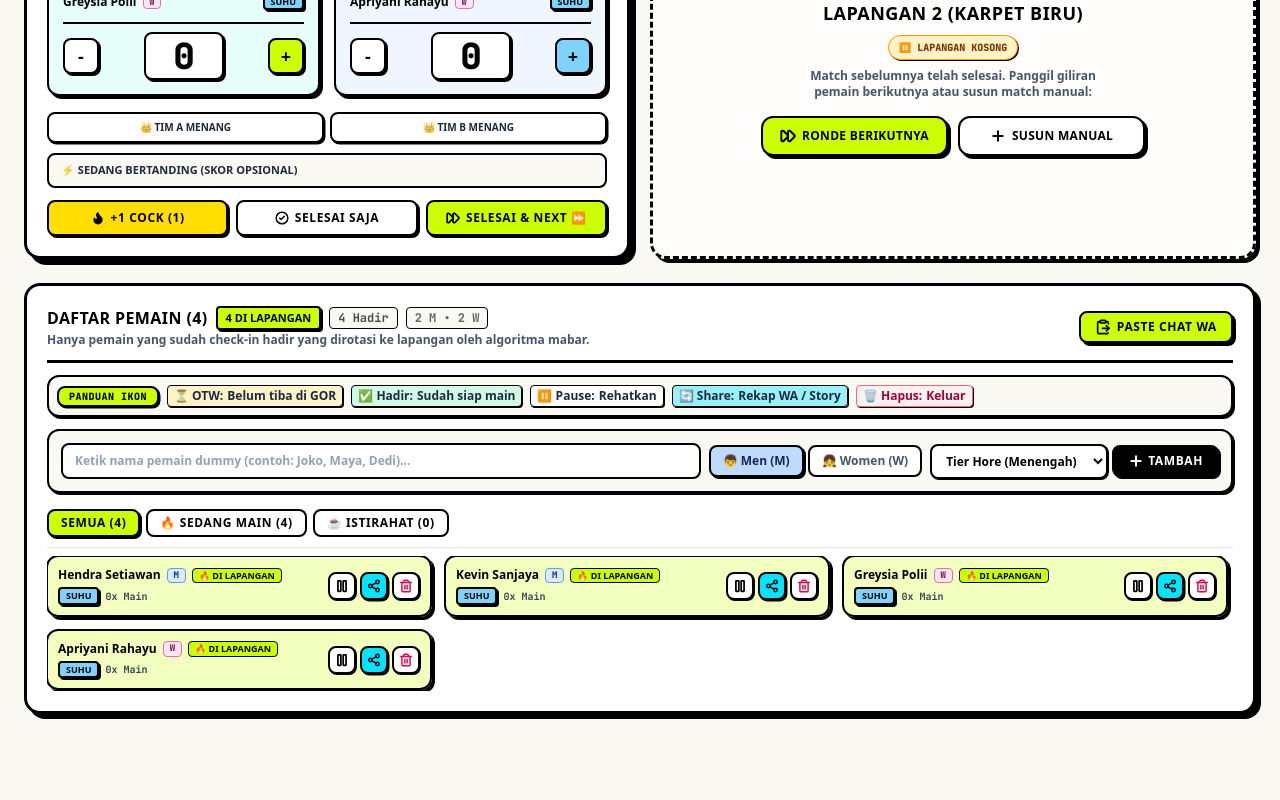
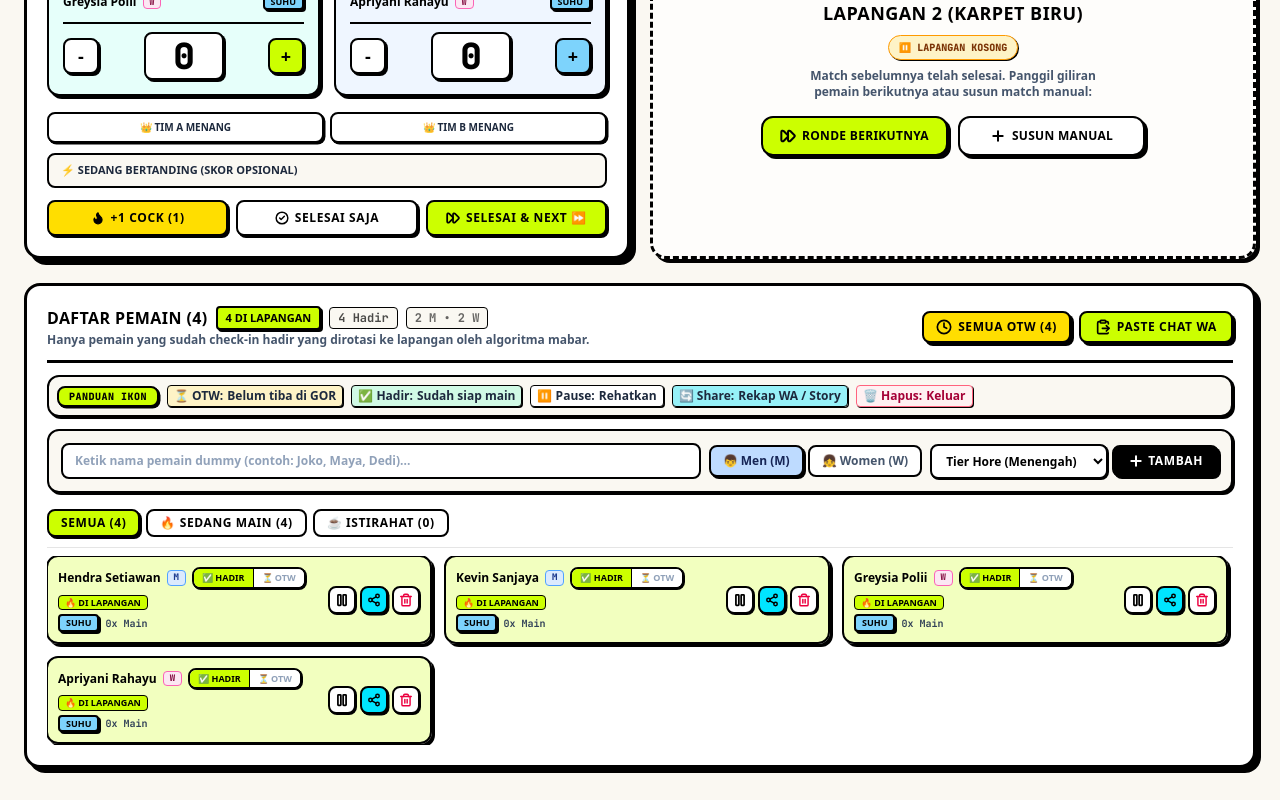
Before and after one commit to Bradleyalexa/playfield-app, a Next.js app: page /host/demo in a window 1280 px wide. Shown: the part 753-1553 px from the top of the page. Before the commit the page ends 1499 px from the top, so only its background shows below. Built offline with nearby package versions, Linux system fonts and the light colour scheme; no server answers.

Commit message:
fix: resolve WaPasteModal hook order bug and add interactive Hadir/OTW switcher across host dashboard and session setup

```diff
--- a/src/app/host/[sessionId]/page.tsx
+++ b/src/app/host/[sessionId]/page.tsx
@@ -712,6 +712,18 @@ function HostDashboardContent({ params }: HostPageProps) {
     AudioAnnouncer.announceGeneral("Semua pemain telah ditandai hadir di lokasi.");
   };
 
+  // 6g. Tandai Semua Pemain Belum Tiba (OTW)
+  const handleMarkAllNotArrived = () => {
+    const updatedPlayers = session.players.map((p) => ({
+      ...p,
+      isArrived: false,
+    }));
+    const updated: GameSession = { ...session, players: updatedPlayers };
+    setSession(updated);
+    LocalStorageAdapter.saveSession(updated);
+    AudioAnnouncer.announceGeneral("Semua pemain telah disetel berstatus OTW / belum tiba.");
+  };
+
   // 6b. Hapus Pemain dari Roster
   const handleRemovePlayer = (playerId: string) => {
     const targetPlayer = session.players.find((p) => p.id === playerId);
@@ -1453,6 +1465,7 @@ function HostDashboardContent({ params }: HostPageProps) {
           onRemovePlayer={handleRemovePlayer}
           onTogglePlayerArrival={handleTogglePlayerArrival}
           onMarkAllArrived={handleMarkAllArrived}
+          onMarkAllNotArrived={handleMarkAllNotArrived}
         />
 
         {/* Floating Undo Toast saat Selesaikan Match (Safety Net 6 Detik) */}
--- a/src/app/page.tsx
+++ b/src/app/page.tsx
@@ -188,6 +188,20 @@ export default function HomePage() {
     setInitialPlayers((prev) => prev.filter((p) => p.id !== id));
   };
 
+  const handleToggleInitialPlayerArrival = (id: string) => {
+    setInitialPlayers((prev) =>
+      prev.map((p) => (p.id === id ? { ...p, isArrived: p.isArrived === false ? true : false } : p))
+    );
+  };
+
+  const handleMarkAllInitialArrived = () => {
+    setInitialPlayers((prev) => prev.map((p) => ({ ...p, isArrived: true })));
+  };
+
+  const handleMarkAllInitialNotArrived = () => {
+    setInitialPlayers((prev) => prev.map((p) => ({ ...p, isArrived: false })));
+  };
+
   const handleLoadDemo4Players = () => {
     setInitialPlayers([
       { id: `p-${Date.now()}-1`, name: "Hendra Setiawan", gender: "M", skillLevel: 3, publicTier: "suhu", gamesPlayed: 0, lastPlayedRound: 0, status: "active", eloRating: 1300, createdAt: new Date().toISOString() },
@@ -848,9 +862,10 @@ export default function HomePage() {
                   </div>
                   <div className="flex items-center gap-1.5 flex-wrap">
                     <span className="text-[10px] font-mono font-black uppercase px-2 py-0.5 rounded bg-[#ccff00] text-black border border-black shadow-[1px_1px_0px_#000]">
-                      {initialPlayers.length} Pemain (
-                      {initialPlayers.filter((p) => p.gender === "M").length} M •{" "}
-                      {initialPlayers.filter((p) => p.gender === "F").length} W)
+                      {initialPlayers.length} Pemain ({initialPlayers.filter((p) => p.isArrived !== false).length} Hadir • {initialPlayers.filter((p) => p.isArrived === false).length} OTW)
+                    </span>
+                    <span className="text-[10px] font-mono font-bold text-slate-700 bg-white px-2 py-0.5 rounded border border-black">
+                      {initialPlayers.filter((p) => p.gender === "M").length} M • {initialPlayers.filter((p) => p.gender === "F").length} W
                     </span>
                   </div>
                 </div>
@@ -879,6 +894,29 @@ export default function HomePage() {
                   </button>
 
                   {initialPlayers.length > 0 && (
+                    <>
+                      {initialPlayers.some((p) => p.isArrived === false) && (
+                        <button
+                          type="button"
+                          onClick={handleMarkAllInitialArrived}
+                          className="flex items-center gap-1 rounded-xl bg-emerald-300 border-2 border-black px-3 py-2 text-xs font-black text-black uppercase tracking-wider shadow-[2px_2px_0px_#000] hover:bg-emerald-400 active:translate-x-0.5 active:translate-y-0.5 active:shadow-none transition-all cursor-pointer"
+                          title="Tandai semua pemain awal sudah hadir di GOR"
+                        >
+                          <span>✅ Semua Hadir</span>
+                        </button>
+                      )}
+
+                      {initialPlayers.some((p) => p.isArrived !== false) && (
+                        <button
+                          type="button"
+                          onClick={handleMarkAllInitialNotArrived}
+                          className="flex items-center gap-1 rounded-xl bg-[#ffde00] border-2 border-black px-3 py-2 text-xs font-black text-black uppercase tracking-wider shadow-[2px_2px_0px_#000] hover:bg-amber-300 active:translate-x-0.5 active:translate-y-0.5 active:shadow-none transition-all cursor-pointer"
+                          title="Tandai semua pemain awal berstatus belum tiba (OTW)"
+                        >
+                          <span>⏳ Semua OTW</span>
+                        </button>
+                      )}
+
                       <button
                         type="button"
                         onClick={() => setInitialPlayers([])}
@@ -887,6 +925,7 @@ export default function HomePage() {
                         <Trash2 className="h-3.5 w-3.5" />
                         <span>Kosongkan</span>
                       </button>
+                    </>
                   )}
                 </div>
 
@@ -965,7 +1004,11 @@ export default function HomePage() {
                       return (
                         <div
                           key={player.id}
-                          className="flex items-center gap-1.5 rounded-xl bg-white border-2 border-black px-2.5 py-1 text-xs shadow-[2px_2px_0px_#000]"
+                          className={`flex items-center gap-1.5 rounded-xl border-2 border-black px-2.5 py-1 text-xs shadow-[2px_2px_0px_#000] transition-all ${
+                            player.isArrived === false
+                              ? "bg-amber-50/80 border-dashed border-amber-500"
+                              : "bg-white"
+                          }`}
                         >
                           <span className="font-extrabold text-black">{player.name}</span>
                           <span
@@ -980,6 +1023,21 @@ export default function HomePage() {
                           <span className={`text-[9px] px-1 py-0.2 rounded ${tier.badgeColor}`}>
                             {tier.label.replace("Tier ", "")}
                           </span>
+
+                          {/* Tombol Toggle Hadir vs OTW */}
+                          <button
+                            type="button"
+                            onClick={() => handleToggleInitialPlayerArrival(player.id)}
+                            title="Klik untuk ubah status Hadir / OTW"
+                            className={`text-[9px] font-mono font-black px-1.5 py-0.5 rounded border border-black shadow-[1px_1px_0px_#000] cursor-pointer transition-all active:scale-95 ${
+                              player.isArrived === false
+                                ? "bg-[#ffde00] text-black"
+                                : "bg-[#ccff00] text-black"
+                            }`}
+                          >
+                            {player.isArrived === false ? "⏳ OTW" : "✅ Hadir"}
+                          </button>
+
                           <button
                             type="button"
                             onClick={() => handleRemoveInitialPlayer(player.id)}
--- a/src/components/players/PlayerRoster.tsx
+++ b/src/components/players/PlayerRoster.tsx
@@ -1,7 +1,7 @@
 "use client";
 
 import { useState } from "react";
-import { Pause, Play, Share2, ClipboardPaste, Plus, UserCheck, Shield, Trash2 } from "lucide-react";
+import { Pause, Play, Share2, ClipboardPaste, Plus, UserCheck, Shield, Trash2, Clock } from "lucide-react";
 import { getTierLabel, Player } from "../../core/entities/player";
 import { GameSession } from "../../core/entities/session";
 import { PlayerShareModal } from "./PlayerShareModal";
@@ -14,6 +14,7 @@ interface PlayerRosterProps {
   onRemovePlayer?: (playerId: string) => void;
   onTogglePlayerArrival?: (playerId: string) => void;
   onMarkAllArrived?: () => void;
+  onMarkAllNotArrived?: () => void;
 }
 
 export function PlayerRoster({
@@ -24,6 +25,7 @@ export function PlayerRoster({
   onRemovePlayer,
   onTogglePlayerArrival,
   onMarkAllArrived,
+  onMarkAllNotArrived,
 }: PlayerRosterProps) {
   const [quickName, setQuickName] = useState("");
   const [selectedGender, setSelectedGender] = useState<"M" | "F">("M");
@@ -141,6 +143,18 @@ export function PlayerRoster({
             >
               <UserCheck className="h-4 w-4 stroke-[2.5]" />
               <span>Hadir Semua ({notArrivedCount})</span>
+            </button>
+          )}
+
+          {arrivedCount > 0 && onMarkAllNotArrived && (
+            <button
+              type="button"
+              onClick={onMarkAllNotArrived}
+              className="flex items-center gap-1.5 rounded-lg bg-[#ffde00] border-2 border-black px-3 py-1.5 text-xs font-black text-black uppercase tracking-wider shadow-[3px_3px_0px_#000] active:translate-x-0.5 active:translate-y-0.5 active:shadow-[1px_1px_0px_#000] transition-all cursor-pointer shrink-0 hover:bg-amber-300"
+              title="Setel semua pemain berstatus belum tiba (OTW)"
+            >
+              <Clock className="h-4 w-4 stroke-[2.5]" />
+              <span>Semua OTW ({arrivedCount})</span>
             </button>
           )}
 
@@ -337,17 +351,36 @@ export function PlayerRoster({
                   >
                     {player.gender === "M" ? "M" : "W"}
                   </span>
-                  {/* Status Badge Langsung Terlihat di HP */}
-                  {!isArrived ? (
+                  {/* Selector Kehadiran: Hadir vs OTW (Bisa Diubah Kapan Saja) */}
+                  <div className="flex items-center rounded-lg border-2 border-black bg-white overflow-hidden shadow-[1px_1px_0px_#000] shrink-0">
                     <button
                       type="button"
-                      onClick={() => handleToggleArrivalWithFeedback(player.id)}
-                      title="Klik untuk check-in hadir di lokasi"
-                      className="text-[9px] font-black uppercase px-1.5 py-0.2 rounded bg-amber-200 hover:bg-amber-300 border border-black text-amber-950 cursor-pointer shadow-[1px_1px_0px_#000]"
+                      onClick={() => !isArrived && handleToggleArrivalWithFeedback(player.id)}
+                      className={`px-2 py-0.5 text-[9px] font-black uppercase transition-all cursor-pointer ${
+                        isArrived
+                          ? "bg-[#ccff00] text-black"
+                          : "bg-white text-slate-400 hover:text-black hover:bg-slate-50"
+                      }`}
+                      title={`Tandai ${player.name} Hadir di GOR`}
                     >
-                      ⏳ OTW / Belum Tiba
+                      ✅ Hadir
                     </button>
-                  ) : isPaused ? (
+                    <button
+                      type="button"
+                      onClick={() => isArrived && handleToggleArrivalWithFeedback(player.id)}
+                      className={`px-2 py-0.5 text-[9px] font-black uppercase transition-all border-l border-black cursor-pointer ${
+                        !isArrived
+                          ? "bg-[#ffde00] text-black"
+                          : "bg-white text-slate-400 hover:text-black hover:bg-slate-50"
+                      }`}
+                      title={`Tandai ${player.name} Belum Tiba (OTW)`}
+                    >
+                      ⏳ OTW
+                    </button>
+                  </div>
+
+                  {/* Status Lapangan / Rehat */}
+                  {isPaused ? (
                     <span className="text-[9px] font-black uppercase px-1.5 py-0.2 rounded bg-[#ffde00] border border-black text-black">
                       ⏸️ Rehat
                     </span>
@@ -355,16 +388,7 @@ export function PlayerRoster({
                     <span className="text-[9px] font-black uppercase px-1.5 py-0.2 rounded bg-[#ccff00] border border-black text-black">
                       🔥 Di Lapangan
                     </span>
-                  ) : (
-                    <button
-                      type="button"
-                      onClick={() => handleToggleArrivalWithFeedback(player.id)}
-                      title="Pemain sudah hadir. Klik jika ingin ubah ke Belum Tiba (OTW)"
-                      className="text-[9px] font-black uppercase px-1.5 py-0.2 rounded bg-emerald-100 hover:bg-emerald-200 border border-emerald-400 text-emerald-800 cursor-pointer"
-                    >
-                      ✅ Hadir
-                    </button>
-                  )}
+                  ) : null}
                 </div>
                 <div className="flex items-center gap-1.5 mt-1">
                   <span className={`text-[9px] px-1.5 py-0.2 rounded ${tier.badgeColor}`}>
--- a/src/components/players/WaPasteModal.tsx
+++ b/src/components/players/WaPasteModal.tsx
@@ -14,6 +14,7 @@ interface WaPasteModalProps {
 export function WaPasteModal({ isOpen, onClose, onImportPlayers }: WaPasteModalProps) {
   const [rawText, setRawText] = useState("");
   const [overrideGenders, setOverrideGenders] = useState<Record<number, "M" | "F">>({});
+  const [markAsArrived, setMarkAsArrived] = useState(true);
 
   const baseParsed = parseWhatsAppList(rawText);
   const parsed = baseParsed.map((p, idx) => ({
@@ -22,8 +23,6 @@ export function WaPasteModal({ isOpen, onClose, onImportPlayers }: WaPasteModalP
   }));
 
   if (!isOpen) return null;
-
-  const [markAsArrived, setMarkAsArrived] = useState(true);
 
   const toggleGender = (idx: number) => {
     const current = parsed[idx].gender;
```
Lines whose indentation alone changed are shown as unchanged.
